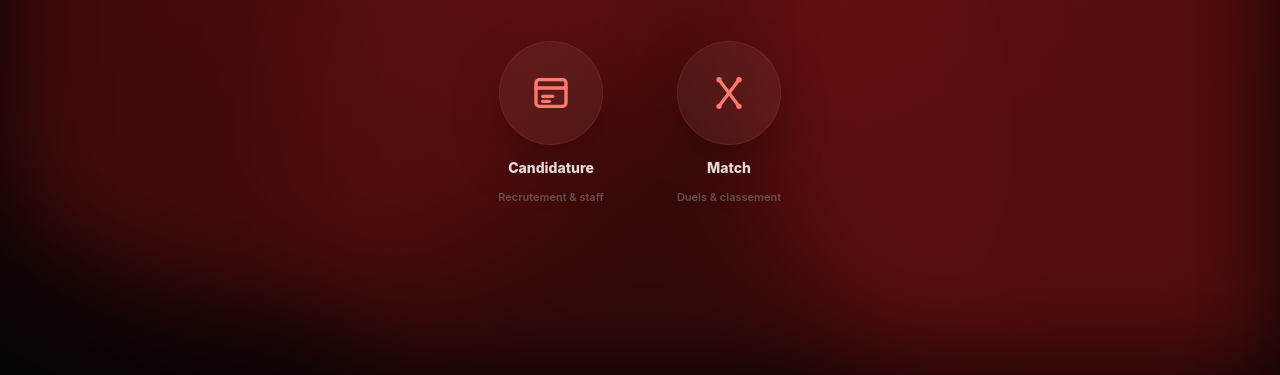
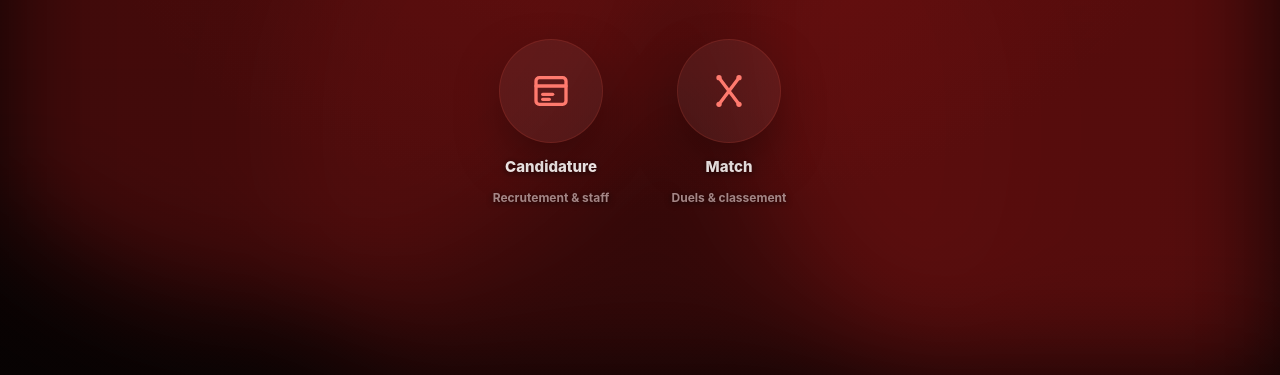
Before and after one commit to atk-academy/atk-academie, a plain HTML site: page index.html in a window 1280 px wide. Shown: the part 425-800 px from the top of the page. Drawn offline with Linux system fonts and the light colour scheme.

Commit message:
Improve legibility of nav sub-labels (brighter + text shadow)

```diff
--- a/index.html
+++ b/index.html
@@ -78,8 +78,8 @@
   }
   .nav-dot .circle svg{ width:40px; height:40px; color:var(--accent-2); }
   .nav-dot:hover .circle{ transform:translateY(-6px) scale(1.05); border-color:var(--accent); box-shadow:var(--shadow), 0 0 40px -10px var(--accent); }
-  .nav-dot .label{ font-size:14px; font-weight:800; }
-  .nav-dot .sub{ font-size:11px; color:var(--text-faint); font-weight:600; }
+  .nav-dot .label{ font-size:15px; font-weight:800; text-shadow:0 1px 6px rgba(0,0,0,.7); }
+  .nav-dot .sub{ font-size:12px; color:var(--text-lo); font-weight:700; text-shadow:0 1px 6px rgba(0,0,0,.75); }
 </style>
 
 <div class="video-bg" aria-hidden="true"><iframe id="bgplayer" allow="autoplay; encrypted-media" frameborder="0" title="fond"
```
